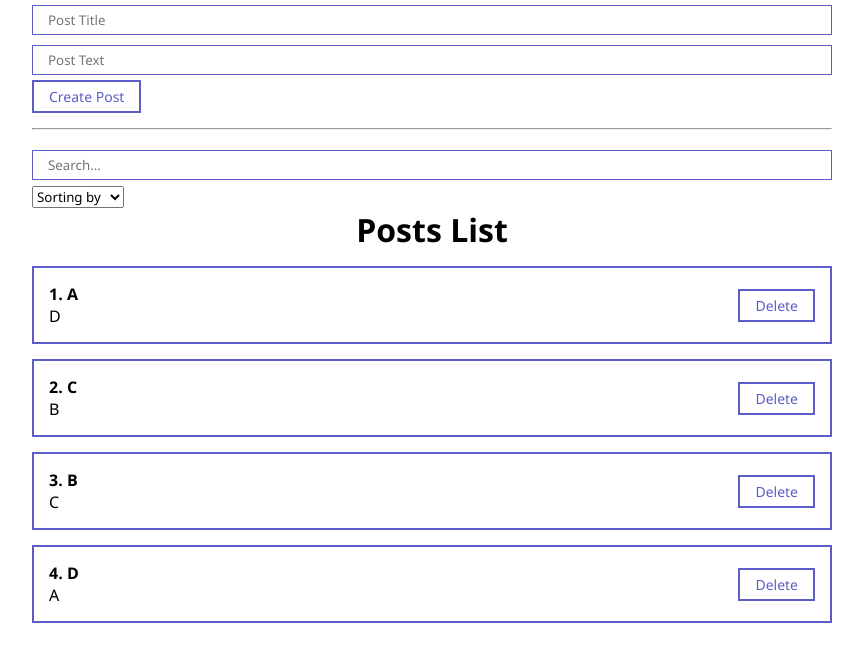
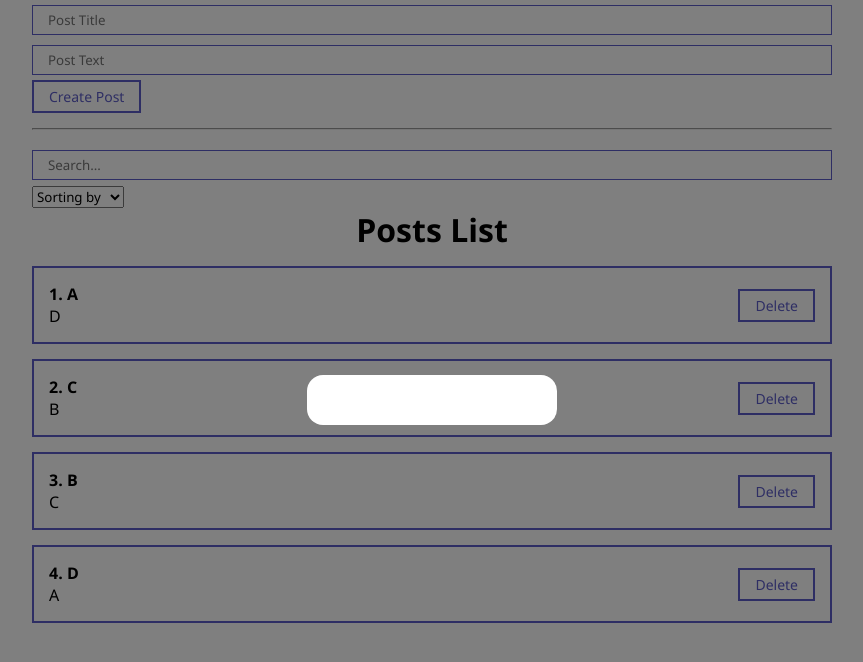
Before and after one commit to MikitaCat/React_Repeat, a React (Create React App) app: page / in a window 1280 px wide. Shown: the top 662 px of the page, without its empty margins (208-1071 px from the left). Built offline with nearby package versions, Linux system fonts and the light colour scheme; the HTML template or start-up script is replaced by a standard one.

Commit message:
Implemented the modal window

```diff
--- a/src/App.js
+++ b/src/App.js
@@ -4,6 +4,7 @@
 import PostFilter from './components/PostFilter';
 import PostForm from './components/PostForm';
 import PostList from './components/PostList';
+import MyModal from './components/UI/Modal/MyModal';
 
 function App() {
   const [posts, setPosts] = useState([
@@ -41,6 +42,7 @@
 
   return (
     <div className="App">
+      <MyModal></MyModal>
       <PostForm create={createPost} />
       <hr style={{ margin: '15px 0' }} />
       <PostFilter filter={filter} setFilter={setFilter} />
--- /dev/null
+++ b/src/components/UI/Modal/MyModal.jsx
@@ -0,0 +1,12 @@
+import React from 'react';
+import cl from './MyModal.module.css';
+
+const MyModal = ({ children }) => {
+  return (
+    <div className={[cl.myModal, cl.active].join(' ')}>
+      <div className={cl.myModalContent}>{children}</div>
+    </div>
+  );
+};
+
+export default MyModal;
--- /dev/null
+++ b/src/components/UI/Modal/MyModal.module.css
@@ -0,0 +1,22 @@
+.myModal {
+  position: fixed;
+  top: 0;
+  left: 0;
+  bottom: 0;
+  right: 0;
+  display: none;
+  background: rgba(0, 0, 0, 0.5);
+}
+
+.myModalContent {
+  padding: 25px;
+  background: white;
+  border-radius: 16px;
+  min-width: 250px;
+}
+
+.myModal.active {
+  display: flex;
+  justify-content: center;
+  align-items: center;
+}
```
